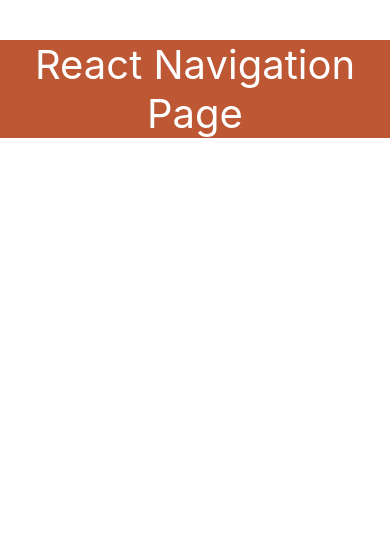
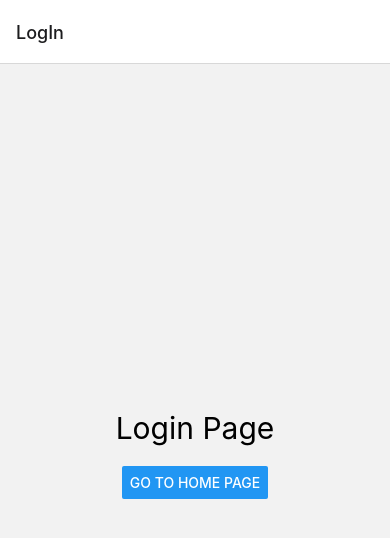
Before and after one commit to Nitishrestha/ExpoReactNative, a React Native app: screen / in a window 390 px wide. Shown: the top 538 px of the page. Built offline with nearby package versions, Linux system fonts and the light colour scheme.

Commit message:
Implement navigations in react native

```diff
--- a/App.js
+++ b/App.js
@@ -1,21 +1,58 @@
-import { FlatList, StyleSheet, Text, View } from "react-native";
-
+import { Button, StyleSheet, Text, View } from "react-native";
+import { NavigationContainer } from "@react-navigation/native";
+import { createNativeStackNavigator } from "@react-navigation/native-stack";
+const Stack = createNativeStackNavigator();
 const App = () => {
   return (
-    <View>
-      <Text style={styles.title}>React Navigation Page</Text>
+    <NavigationContainer>
+      <Stack.Navigator>
+        <Stack.Screen name="LogIn" component={Login} />
+        <Stack.Screen name="ContactUs" component={ContactPage} />
+        <Stack.Screen name="Home" component={Home} />
+      </Stack.Navigator>
+    </NavigationContainer>
+  );
+};
+
+const Login = (props) => {
+  return (
+    <View style={styles.home}>
+      <Text style={styles.homeText}>Login Page</Text>
+      <Button
+        title="Go to Home Page"
+        onPress={() => props.navigation.navigate("Home")}
+      ></Button>
+    </View>
+  );
+};
+
+const Home = (props) => {
+  return (
+    <View style={styles.home}>
+      <Text style={styles.homeText}>Home Page</Text>
+      <Button
+        title="Go to Contact Page"
+        onPress={() => props.navigation.navigate("ContactUs")}
+      ></Button>
+    </View>
+  );
+};
+
+const ContactPage = (props) => {
+  return (
+    <View style={styles.home}>
+      <Text style={styles.homeText}>Contact Page</Text>
+      <Button
+        title="Logout"
+        onPress={() => props.navigation.navigate("LogIn")}
+      ></Button>
     </View>
   );
 };
 
 const styles = StyleSheet.create({
-  title: {
-    marginTop: 40,
-    fontSize: 40,
-    color: "white",
-    textAlign: "center",
-    backgroundColor: "#bd5734",
-  },
+  home: { flex: 1, justifyContent: "center", alignItems: "center" },
+  homeText: { fontSize: 30, marginBottom: 20 },
 });
 
 export default App;
```
